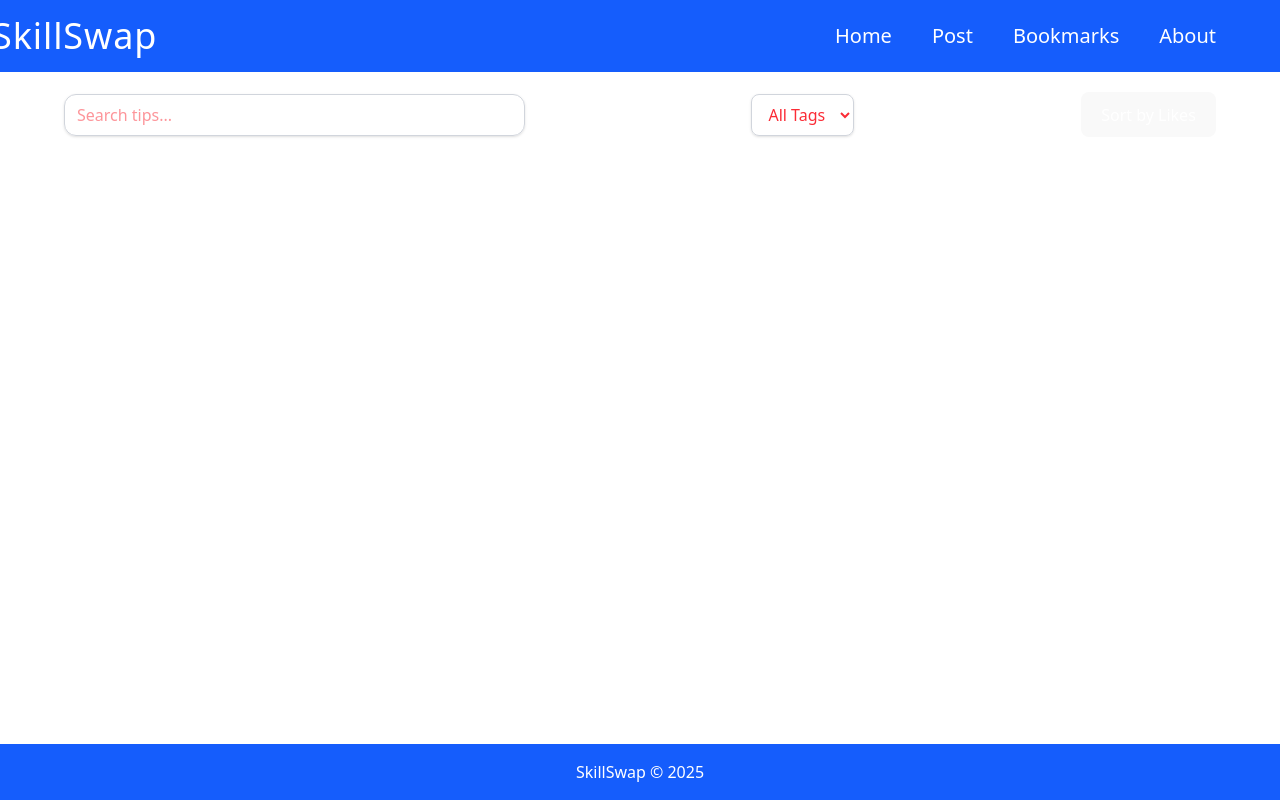
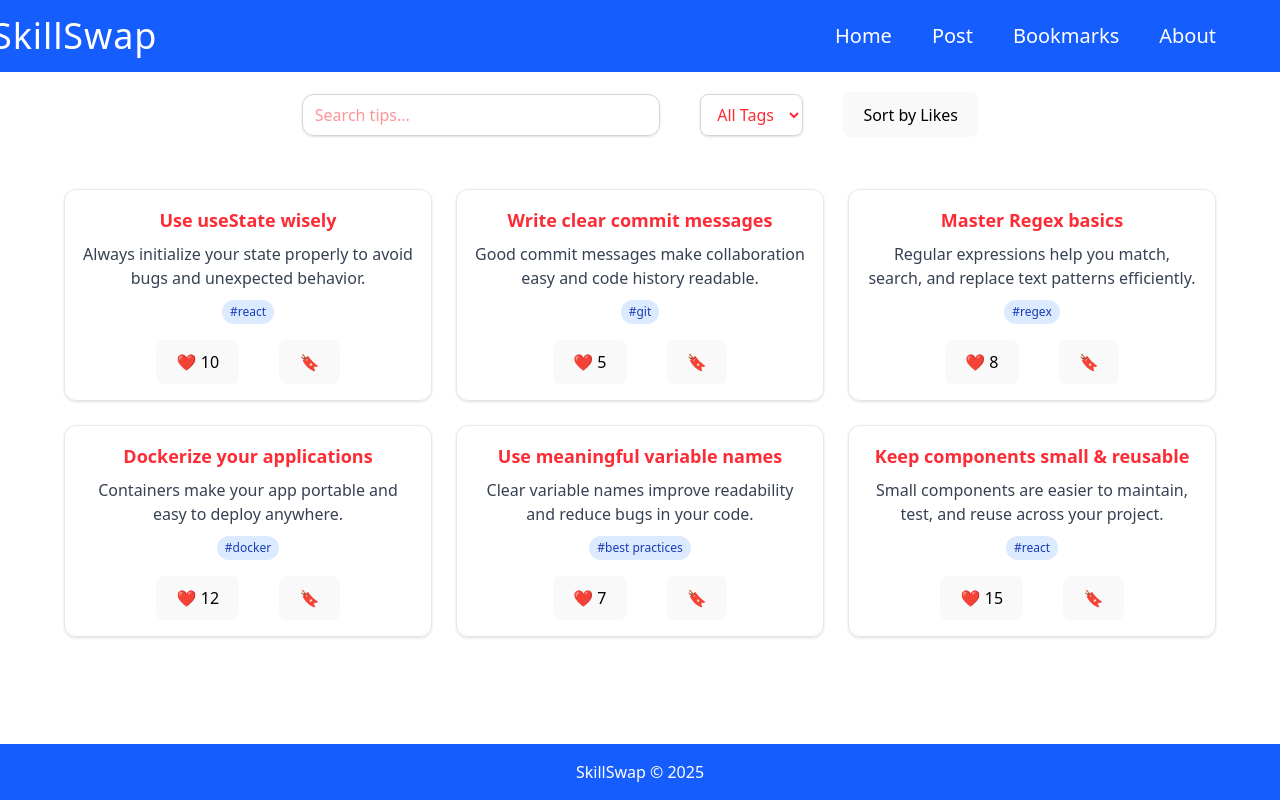
Before and after one commit to Himanshu-xeno/SkillSwap---Micro-Learning-Community, a React (Vite) app: page / in a window 1280 px wide. Built offline with nearby package versions, Linux system fonts and the light colour scheme.

Commit message:
Added the TipCard and fixed the searchBar

```diff
--- a/src/components/SearchBar.jsx
+++ b/src/components/SearchBar.jsx
@@ -1,7 +1,7 @@
 // src/components/SearchBar.jsx
 export default function SearchBar() {
   return (
-    <div className="flex flex-col md:flex-row max-w-6xl mx-auto py-5 justify-between items-center">
+    <div className="flex flex-col md:flex-row justify-center items-center gap-10 my-5">
       {/* 🔍 Search Input */}
       <input
         type="text"
@@ -19,7 +19,7 @@ export default function SearchBar() {
       </select>
 
       {/* ↕️ Sort Button */}
-      <button className="w-full md:w-auto px-4 py-2 bg-blue-600 text-white font-medium rounded-lg hover:bg-blue-700 transition duration-200">
+      <button className="w-full md:w-auto px-4 py-2 bg-blue-600 text-black font-medium rounded-lg hover:bg-blue-700 transition duration-200">
         Sort by Likes
       </button>
     </div>
--- a/src/components/TipCard.jsx
+++ b/src/components/TipCard.jsx
@@ -1,9 +1,39 @@
-function TipCard({ tip }) {
+// src/components/TipCard.jsx
+import { useState } from "react";
+
+export default function TipCard({ tip }) {
+  const [likes, setLikes] = useState(tip.likes);
+  const [bookmarked, setBookmarked] = useState(tip.bookmarked || false);
+
   return (
-   <div className="border border-gray-200 p-6 rounded-lg shadow bg-white h-full">
-  <p className="text-gray-800">{tip.text}</p>
-</div>
+    <div className="w-full border border-gray-200 rounded-xl shadow-sm p-4 hover:shadow-md transition">
+      {/* Title */}
+      <h2 className="font-bold text-lg mb-2">{tip.title}</h2>
+
+      {/* Description */}
+      <p className="text-gray-700 mb-2">{tip.description}</p>
+
+      {/* Tag */}
+      <span className="inline-block bg-blue-100 text-blue-800 text-xs px-2 py-1 rounded-full mb-4">
+        #{tip.tag}
+      </span>
+
+      {/* Like & Bookmark Row */}
+      <div className="flex flex-col md:flex-row justify-center items-center gap-10 ">
+        <button
+          onClick={() => setLikes(likes + 1)}
+          className="flex items-center gap-1 text-sm text-black hover:text-grey-200 transition"
+        >
+          ❤️ {likes}
+        </button>
+
+        <button
+          onClick={() => setBookmarked(!bookmarked)}
+          className={`text-xl ${bookmarked ? 'text-yellow-400' : 'text-gray-400'} hover:text-yellow-500 transition`}
+        >
+          🔖
+        </button>
+      </div>
+    </div>
   );
 }
-
-export default TipCard;
--- a/src/index.css
+++ b/src/index.css
@@ -47,7 +47,7 @@ button {
   font-size: 1em;
   font-weight: 500;
   font-family: inherit;
-  background-color: #1a1a1a;
+  background-color: #ece1e1;
   cursor: pointer;
   transition: border-color 0.25s;
 }
@@ -60,6 +60,12 @@ button:focus,
 button:focus-visible {
   outline: 4px auto -webkit-focus-ring-color;
 }
+
+/* index.css */
+body {
+  @apply overflow-x-hidden;
+}
+
 
 @media (prefers-color-scheme: light) {
   :root {
--- a/src/pages/Home.jsx
+++ b/src/pages/Home.jsx
@@ -1,11 +1,70 @@
-import SearchBar from "../components/SearchBar";
+import SearchBar from '../components/SearchBar';
+import TipCard from '../components/TipCard';
 
 export default function Home() {
+  const tips = [
+  {
+    id: 1,
+    title: "Use useState wisely",
+    description: "Always initialize your state properly to avoid bugs and unexpected behavior.",
+    tag: "react",
+    likes: 10,
+    bookmarked: false,
+  },
+  {
+    id: 2,
+    title: "Write clear commit messages",
+    description: "Good commit messages make collaboration easy and code history readable.",
+    tag: "git",
+    likes: 5,
+    bookmarked: true,
+  },
+  {
+    id: 3,
+    title: "Master Regex basics",
+    description: "Regular expressions help you match, search, and replace text patterns efficiently.",
+    tag: "regex",
+    likes: 8,
+    bookmarked: false,
+  },
+  {
+    id: 4,
+    title: "Dockerize your applications",
+    description: "Containers make your app portable and easy to deploy anywhere.",
+    tag: "docker",
+    likes: 12,
+    bookmarked: false,
+  },
+  {
+    id: 5,
+    title: "Use meaningful variable names",
+    description: "Clear variable names improve readability and reduce bugs in your code.",
+    tag: "best practices",
+    likes: 7,
+    bookmarked: true,
+  },
+  {
+    id: 6,
+    title: "Keep components small & reusable",
+    description: "Small components are easier to maintain, test, and reuse across your project.",
+    tag: "react",
+    likes: 15,
+    bookmarked: false,
+  },
+];
+
+
   return (
-    <div>
-      <SearchBar />
+    <div className="flex flex-col items-center justify-center px-4">
+      <div className="w-full max-w-4xl">
+        <SearchBar />
+      </div>
 
-      {/* Tip cards will come here */}
+      <div className="w-full max-w-6xl mt-8 grid grid-cols-1 md:grid-cols-2 lg:grid-cols-3 gap-6">
+        {tips.map((tip) => (
+          <TipCard key={tip.id} tip={tip} />
+        ))}
+      </div>
     </div>
   );
 }
```
